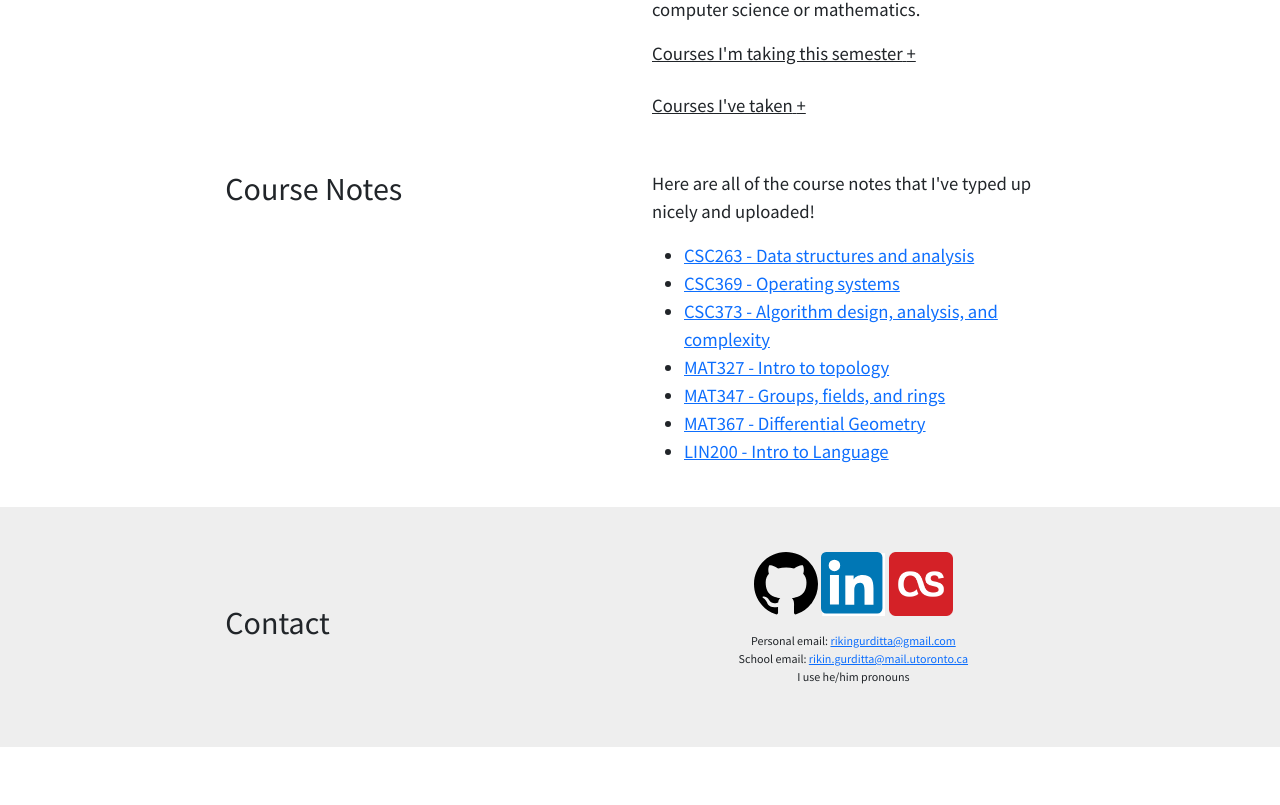
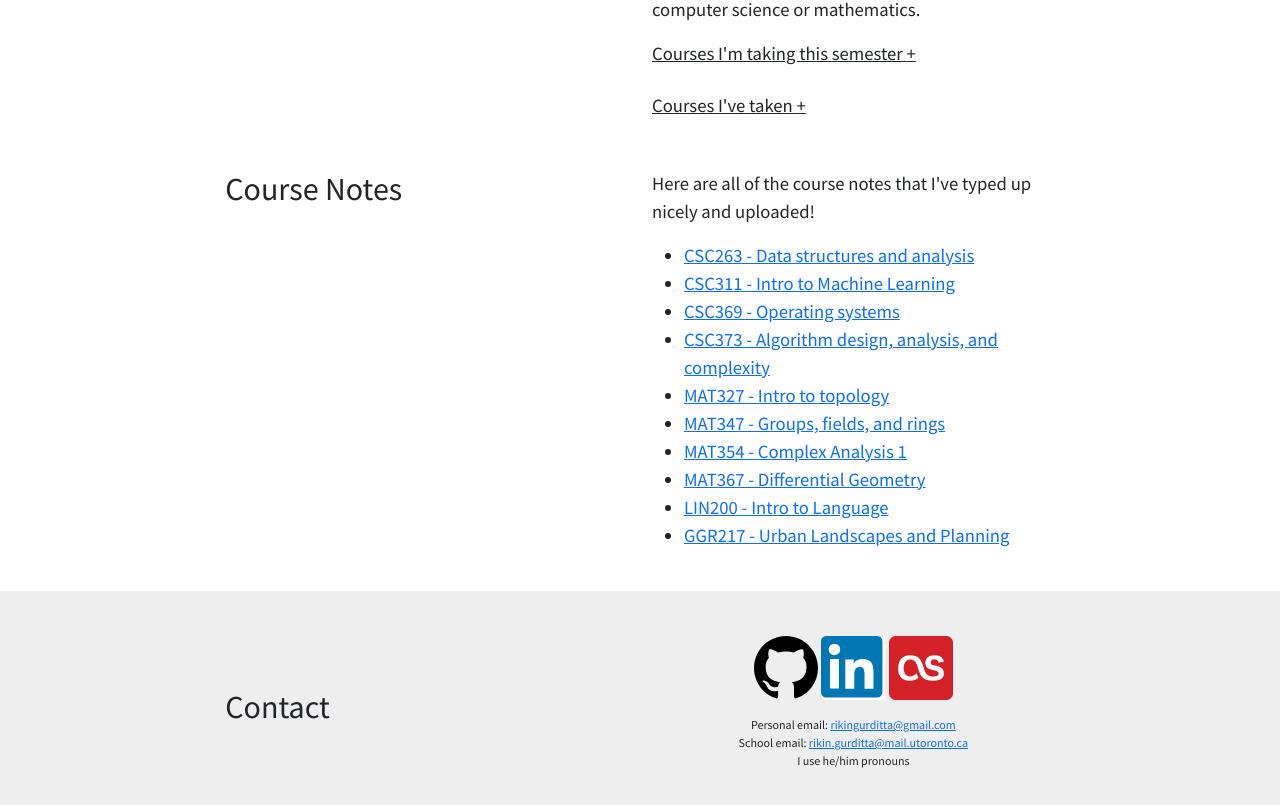
Before and after one commit to rikingurditta/website, a React (Create React App) app in the folder website/: page /#/academics in a window 1280 px wide. Shown: the part 1175-1980 px from the top of the page. Before the commit the page ends 1922 px from the top, so only its background shows below. Built offline with nearby package versions, Linux system fonts and the light colour scheme.

Commit message:
Added links to new notes to all notes list

```diff
--- a/website/src/pages/Academics.js
+++ b/website/src/pages/Academics.js
@@ -323,6 +323,10 @@ export default function Academics() {
                                 and analysis</NewTabLink>
                         </li>
                         <li>
+                            <NewTabLink href="https://rikingurditta.github.io/csc311/">CSC311 - Intro to Machine
+                                Learning</NewTabLink>
+                        </li>
+                        <li>
                             <NewTabLink href="https://rikingurditta.github.io/csc369/">CSC369 - Operating
                                 systems</NewTabLink>
                         </li>
@@ -339,6 +343,9 @@ export default function Academics() {
                                 and rings</NewTabLink>
                         </li>
                         <li>
+                            <NewTabLink href="https://rikingurditta.github.io/mat347/">MAT354 - Complex Analysis 1</NewTabLink>
+                        </li>
+                        <li>
                             <NewTabLink href="https://rikingurditta.github.io/mat367/">MAT367 - Differential
                                 Geometry</NewTabLink>
                         </li>
@@ -346,6 +353,10 @@ export default function Academics() {
                             <NewTabLink href="https://rikingurditta.github.io/lin200/">LIN200 - Intro to
                                 Language</NewTabLink>
                         </li>
+                        <li>
+                            <NewTabLink href="https://rikingurditta.github.io/ggr217/">GGR217 - Urban Landscapes
+                                and Planning</NewTabLink>
+                        </li>
                     </ul>
                 </Col>
             </Row>
```
